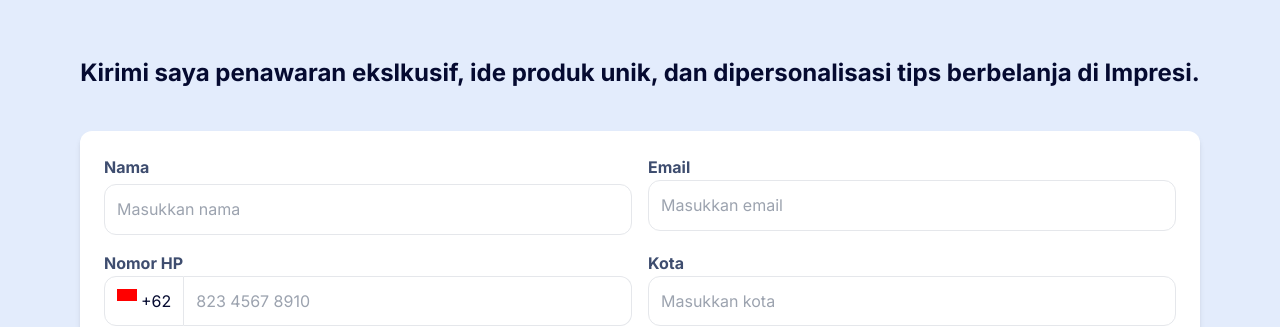
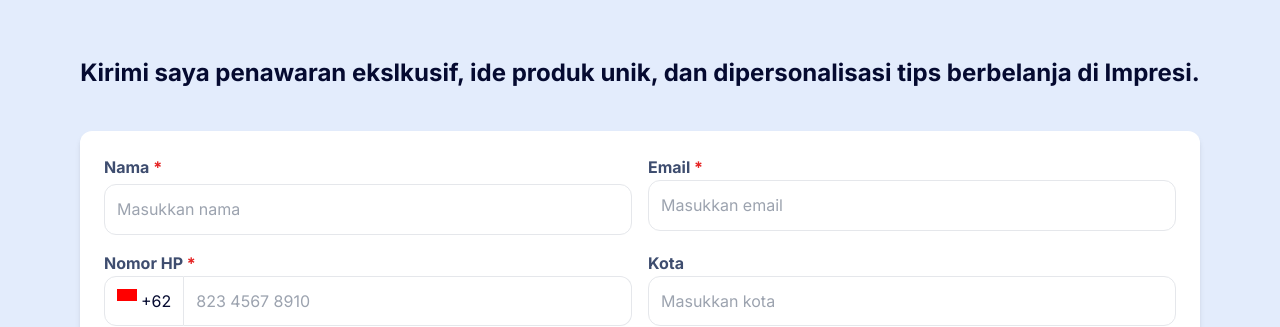
Before and after one commit to acomarcho/myimpresi-frontend, a Next.js app: page / in a window 1280 px wide. Shown: the part 1375-1702 px from the top of the page. Built offline with nearby package versions, Linux system fonts and the light colour scheme.

Commit message:
Feat: Add required

```diff
--- a/pages/index.tsx
+++ b/pages/index.tsx
@@ -189,7 +189,7 @@ export default function Home() {
                 htmlFor="name"
                 className="font-inter font-bold text-[1rem] text-neutral-70"
               >
-                Nama
+                Nama <span className="text-red">*</span>
               </label>
               <input
                 type="text"
@@ -203,7 +203,7 @@ export default function Home() {
                 htmlFor="email"
                 className="font-inter font-bold text-[1rem] text-neutral-70"
               >
-                Email
+                Email <span className="text-red">*</span>
               </label>
               <input
                 type="email"
@@ -217,7 +217,7 @@ export default function Home() {
                 htmlFor="phone"
                 className="font-inter font-bold text-[1rem] text-neutral-70"
               >
-                Nomor HP
+                Nomor HP <span className="text-red">*</span>
               </label>
               <div className="flex">
                 <div className="flex p-[0.75rem] border-[1px] rounded-xl border-netural-50 font-inter text-neutral-100 gap-[0.25rem] flex-shrink-0 w-[35%] lg:w-auto rounded-tr-none rounded-br-none">
```
